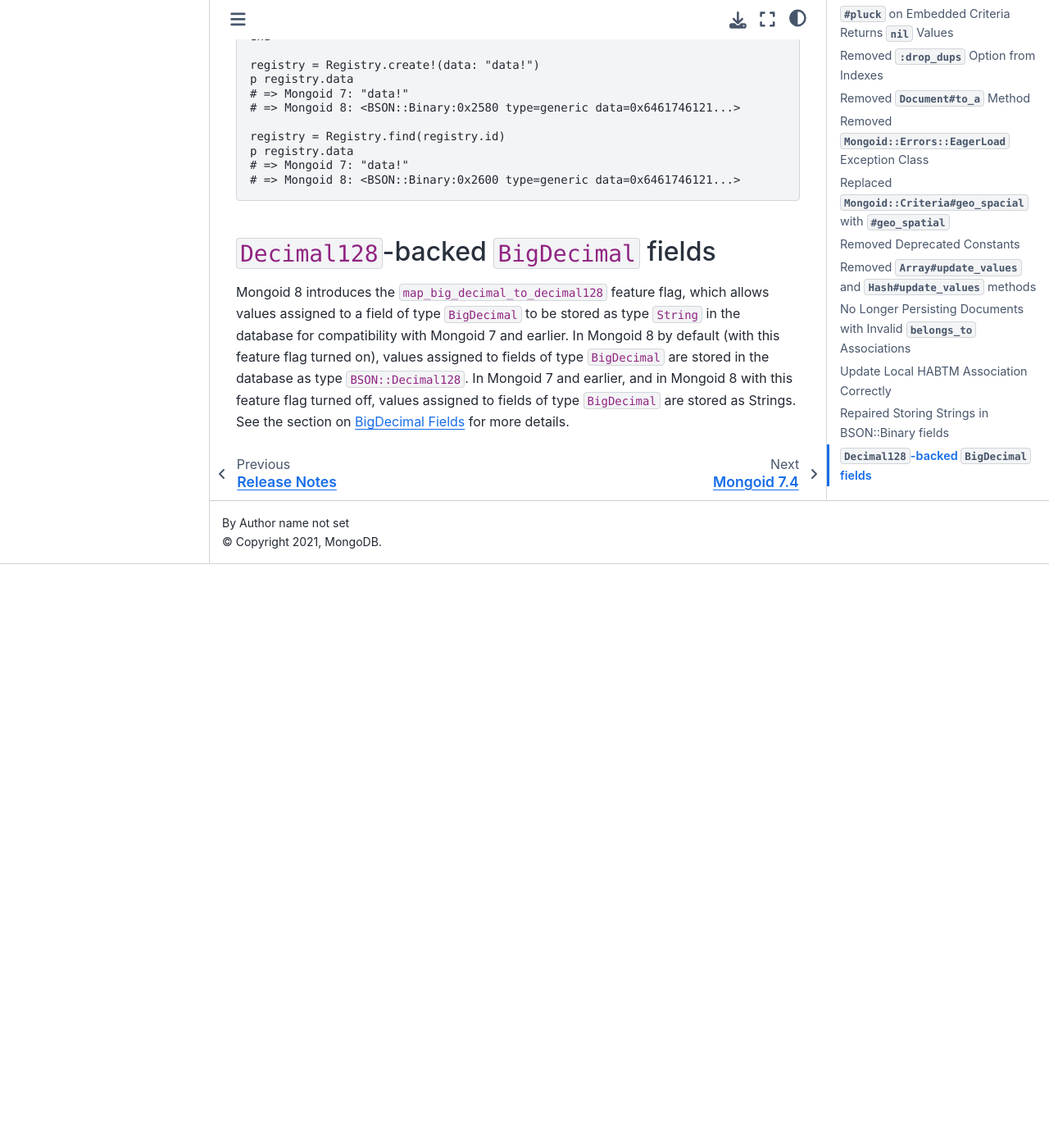
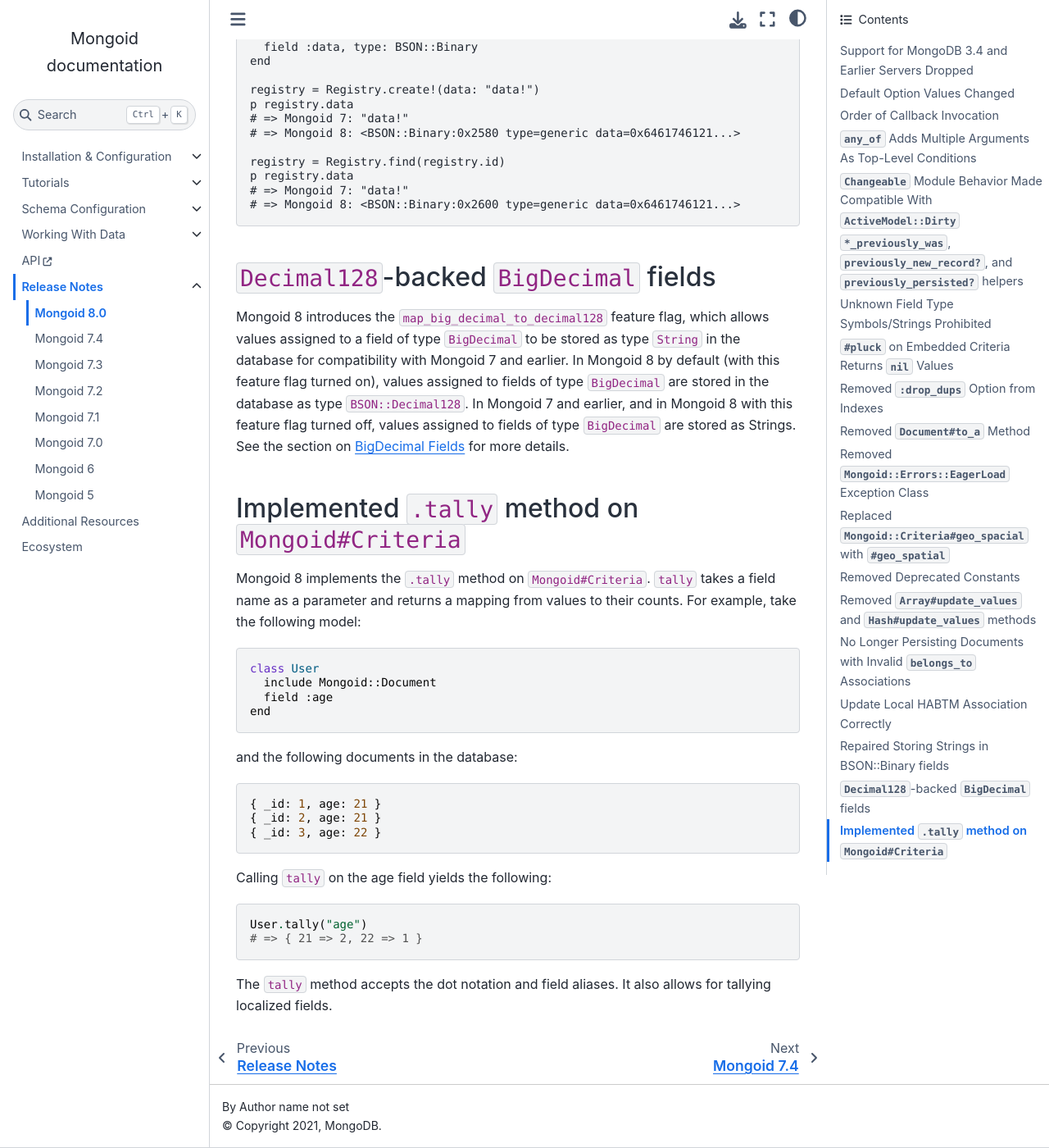
Before and after one commit to i80and/docs-mongoid, a Sphinx documentation site: the page built from docs/release-notes/mongoid-8.0.txt, in a window 1280 px wide and 1400 px high, scrolled down 11210 px. Shown: the whole window at 82% size. Built offline with Sphinx 7.4.7 and the Sphinx Book theme 1.1.4, drawn with Linux system fonts in a browser that asks for light colours; before the commit the page ends 11898 px from its top, so only the background shows below that; some of the changed text lies outside the part shown.

Commit message:
MONGOID-5270 Implement .tally method for Mongoid#Criteria (#5344)
* MONGOID-5270 initial implementation of tally

* MONGOID-5270 finish and fully test tally feature

* MONGOID-5270 add typeless field test

* MONGOID-5270 don't change existing behavior

* MONGOID-5270 correct documentation

* MONGOID-5702 docs, release note, renaming

* MONGOID-5270 add none case

* MONGOID-5270 tweaks to pluck and tally logic to make them function correctly and consistently

* MONGOID-5270 update comment

* MONGOID-5270 add tally implementation

* MONGOID-5270 change to not use tally

* MONGOID-5270 add duplicate keys test

* MONGOID-5270 move fetch_and_demongoize and change indifferent access

* MONGOID-5270 use eq instead of be

* Revert "MONGOID-5270 use eq instead of be"

This reverts commit 25d65effdb711fd61737a35610106ddc2723671c.

```diff
--- a/docs/release-notes/mongoid-8.0.txt
+++ b/docs/release-notes/mongoid-8.0.txt
@@ -527,6 +527,7 @@ it was stored and returned as a String.
   # => Mongoid 7: "data!"
   # => Mongoid 8: <BSON::Binary:0x2600 type=generic data=0x6461746121...>
 
+
 ``Decimal128``-backed ``BigDecimal`` fields
 -------------------------------------------
 
@@ -539,3 +540,36 @@ fields of type ``BigDecimal`` are stored in the database as type
 feature flag turned off, values assigned to fields of type ``BigDecimal`` are
 stored as Strings. See the section on :ref:`BigDecimal Fields <bigdecimal-fields>`
 for more details.
+
+
+Implemented ``.tally`` method on ``Mongoid#Criteria``
+-----------------------------------------------------
+
+Mongoid 8 implements the ``.tally`` method on ``Mongoid#Criteria``. ``tally``
+takes a field name as a parameter and returns a mapping from values to their
+counts. For example, take the following model:
+
+.. code::
+
+  class User
+    include Mongoid::Document
+    field :age
+  end
+
+and the following documents in the database:
+
+.. code::
+
+  { _id: 1, age: 21 }
+  { _id: 2, age: 21 }
+  { _id: 3, age: 22 }
+
+Calling ``tally`` on the age field yields the following:
+
+.. code::
+
+  User.tally("age")
+  # => { 21 => 2, 22 => 1 }
+
+The ``tally`` method accepts the dot notation and field aliases. It also
+allows for tallying localized fields.
```
Also changed, not shown: docs/reference/queries.txt (+21 -0 lines).
